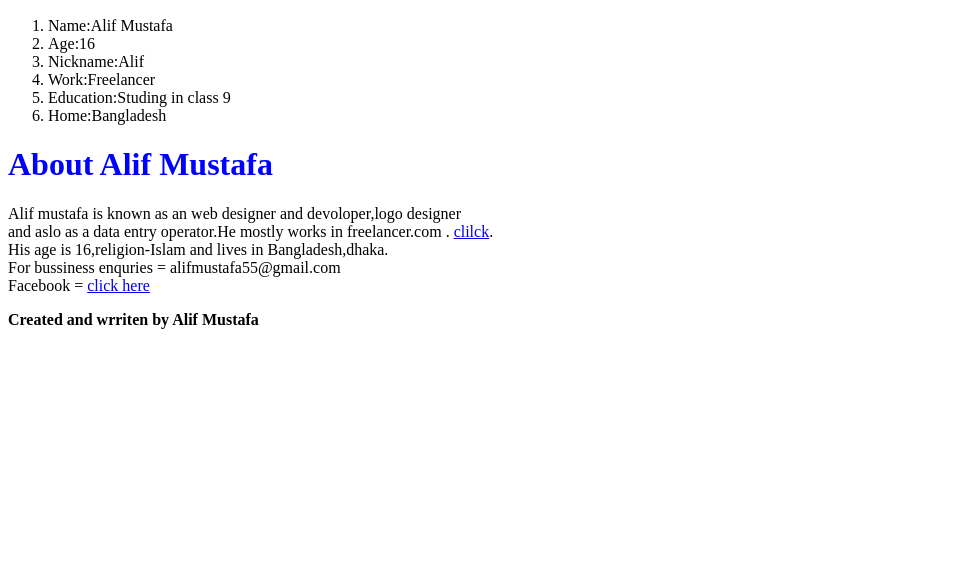
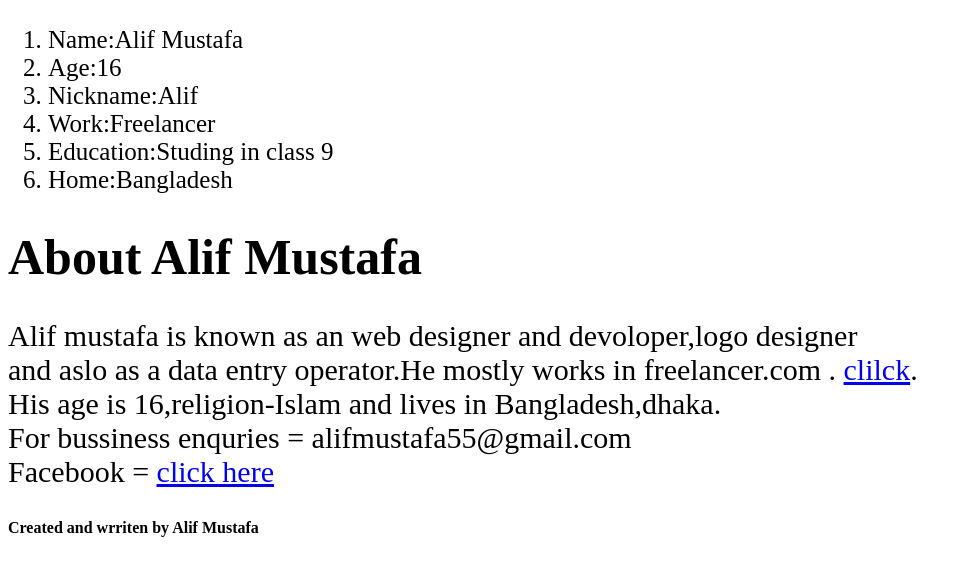
Before and after one commit to Alifmustafa/Alif-Mustafa, a plain HTML site: page index.html in a window 1280 px wide. Shown: the part 27-602 px from the top of the page, without its empty margins (0-971 px from the left). Drawn offline with Linux system fonts and the light colour scheme.

Commit message:
font size change,adding more tags

```diff
--- a/index.html
+++ b/index.html
@@ -9,6 +9,7 @@
 </head>
 <body>
     <img src="G:\WEB DEVOLOPMENT\images/alif.jpg"/>................... <img src="G:\WEB DEVOLOPMENT\images/alif1.jpg"/>
+  <div class="info">
     <ol>
 <li>Name:Alif Mustafa</li>
    <li>Age:16</li>
@@ -16,8 +17,8 @@
    <li>Work:Freelancer</li>
     <li>Education:Studing in class 9</li>
 <li>Home:Bangladesh</li>
-</ol>
-<p>
+</ol></div>
+ <div class="blog"><p>
     <h1>About Alif Mustafa</h1>
 Alif mustafa is known as an web designer and devoloper,logo designer<br>
 and aslo as a data entry operator.He mostly works in freelancer.com .
@@ -25,7 +26,7 @@ and aslo as a data entry operator.He mostly works in freelancer.com .
  and lives in Bangladesh,dhaka.<br>
 For bussiness enquries = alifmustafa55@gmail.com<br>
 Facebook = <a href="https://www.facebook.com/" target="_blank">click here</a><br>
-</p>
+</p></div>
 
 <b>Created and wrriten by Alif Mustafa</b>
 </body>
--- a/main.css
+++ b/main.css
@@ -1,8 +1,7 @@
-h1{
-    color:blue
-    }
-    ol{
-        color:black;
-
-    }
-    a herf {color: black;}
+h1{color: black;}
+   h1{font-size: 50px; }
+.blog{
+    font-size: 30px;}
+.info{
+    font-size: 25px;
+}
```
